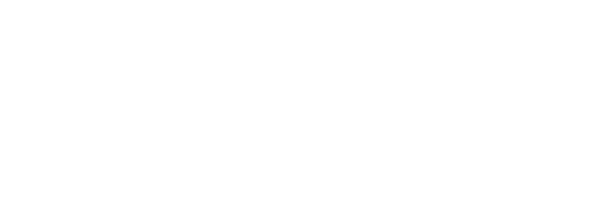
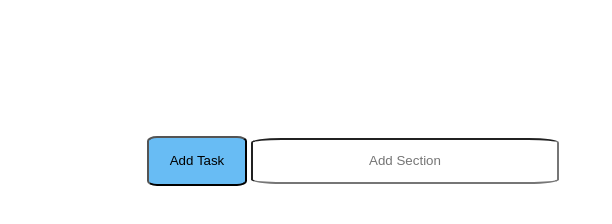
Before and after one commit to dariopalmesi/html-css-toboolist, a plain HTML site: page index.html in a window 1280 px wide. Shown: the full height of the page, 177-789 px from the left. Drawn offline with Linux system fonts and the light colour scheme.

Commit message:
add main-section 1

```diff
--- a/css/style.css
+++ b/css/style.css
@@ -18,5 +18,22 @@
     width: 500px;
 }
 .container-header{
-    border-bottom: 3px;
+    margin-bottom: 3rem;
 }
+.container-main{
+    width: 50%;
+    margin: auto;
+}
+
+.task{
+    border-radius: 10%;
+    width: 100px;
+    height: 50px;
+    background-color: #68bcf4 ;
+}
+#add-section{
+    border-radius: 10%;
+    width: 300px;
+    height: 40px;
+    text-align: center;
+}
--- a/index.html
+++ b/index.html
@@ -18,7 +18,12 @@
         <!-- end header -->
     </header>
     <main>
-
+        <div class="container-main">
+           <section>
+            <button class="task">Add Task</button>
+            <input id="add-section" type="text" placeholder="Add Section">
+           </section>
+        </div>
     </main>
     <footer></footer>
 </body>
```
